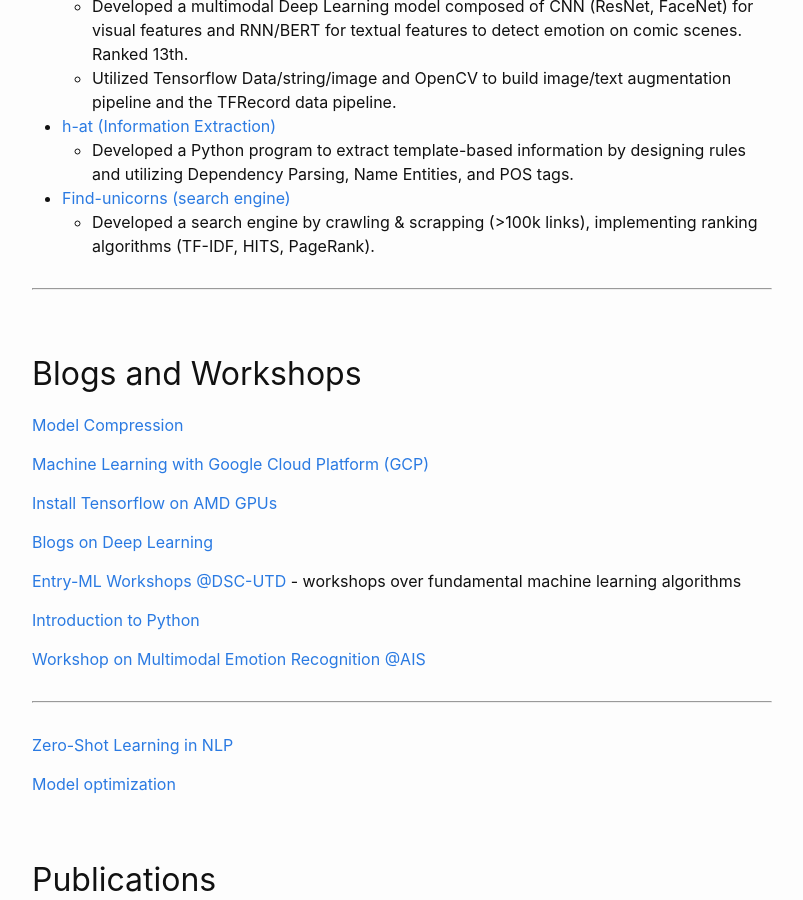
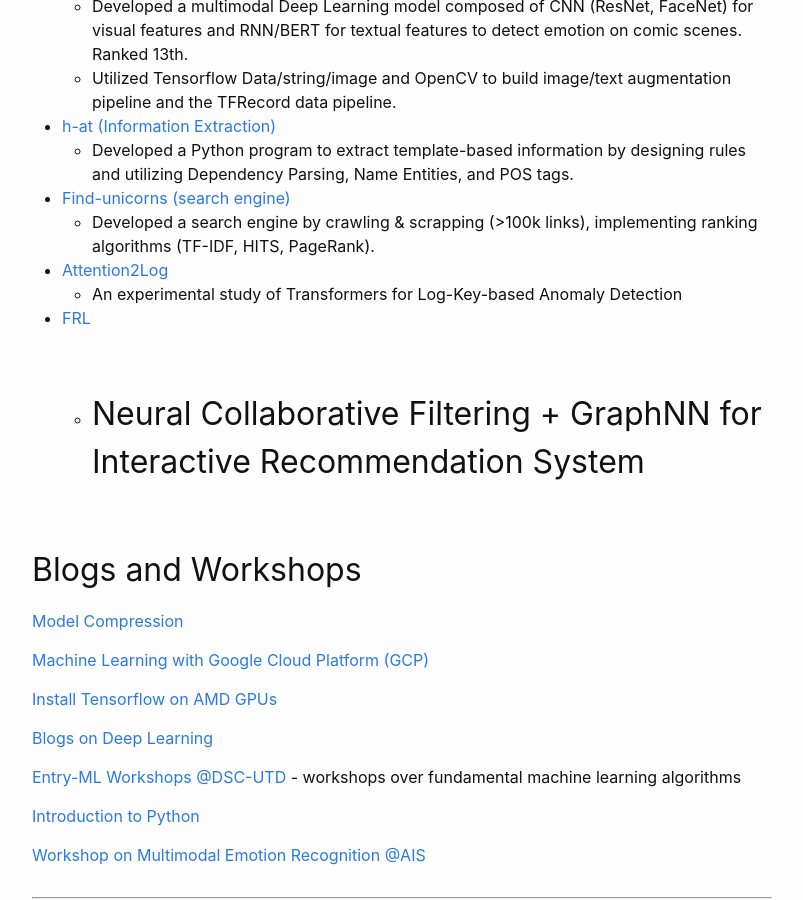
Before and after one commit to quocdat32461997/quocdat32461997.github.io, a Jekyll site: the page built from portfolio.md, in a window 1280 px wide and 900 px high, scrolled down 1858 px. Shown: the whole window, without its empty margins (238-1041 px from the left). Built offline with Jekyll 4.4.1, drawn with Linux system fonts in a browser that asks for light colours.

Commit message:
Portfolio: updated w/ graph-nn and ai-in-security

```diff
--- a/portfolio.md
+++ b/portfolio.md
@@ -56,7 +56,10 @@
     - Developed a Python program to extract template-based information by designing rules and utilizing Dependency Parsing, Name Entities, and POS tags.
 - [Find-unicorns (search engine)](https://github.com/quocdat32461997/find_unicorns)
     - Developed a search engine by crawling & scrapping (>100k links), implementing ranking algorithms (TF-IDF, HITS, PageRank).
-
+- [Attention2Log](https://github.com/quocdat32461997/attention2log)
+    - An experimental study of Transformers for Log-Key-based Anomaly Detection
+- [FRL](https://github.com/quocdat32461997/FRL)
+    - Neural Collaborative Filtering + GraphNN for Interactive Recommendation System
 ---
 
 ## Blogs and Workshops
```
